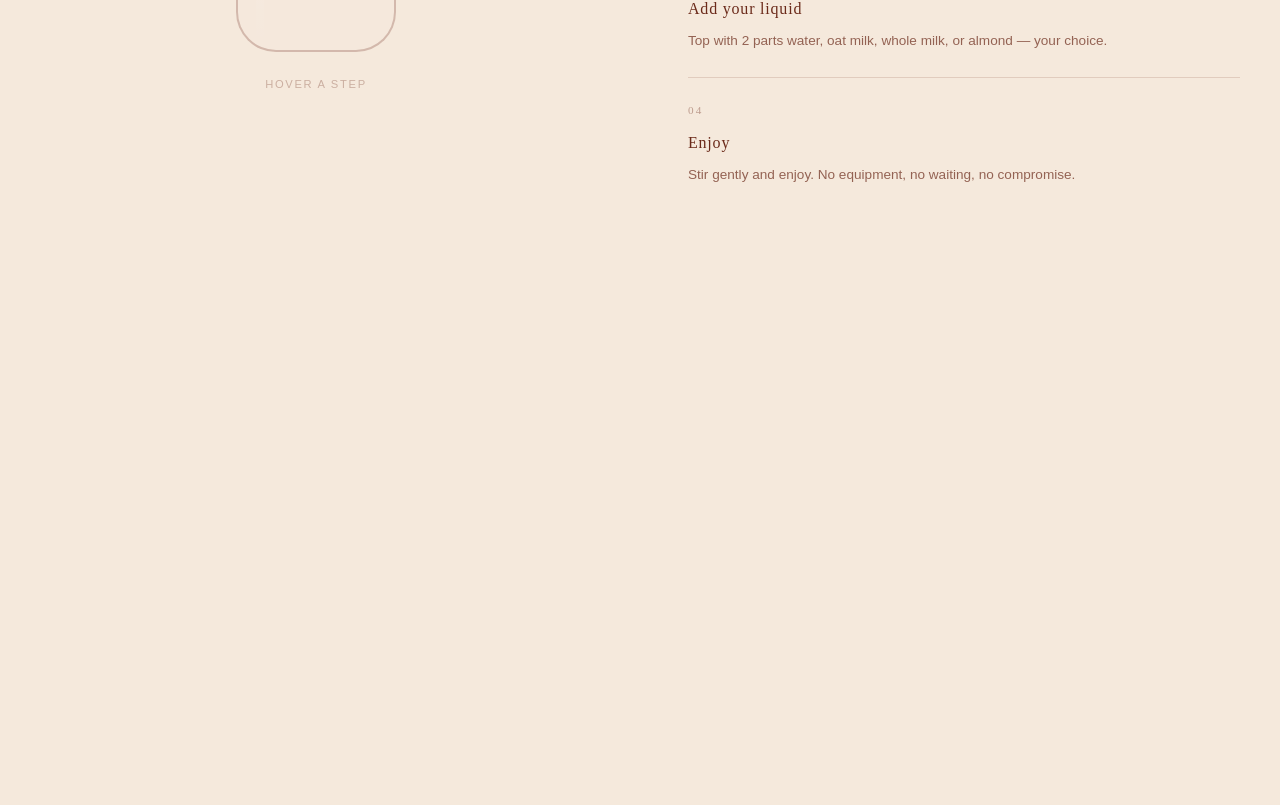
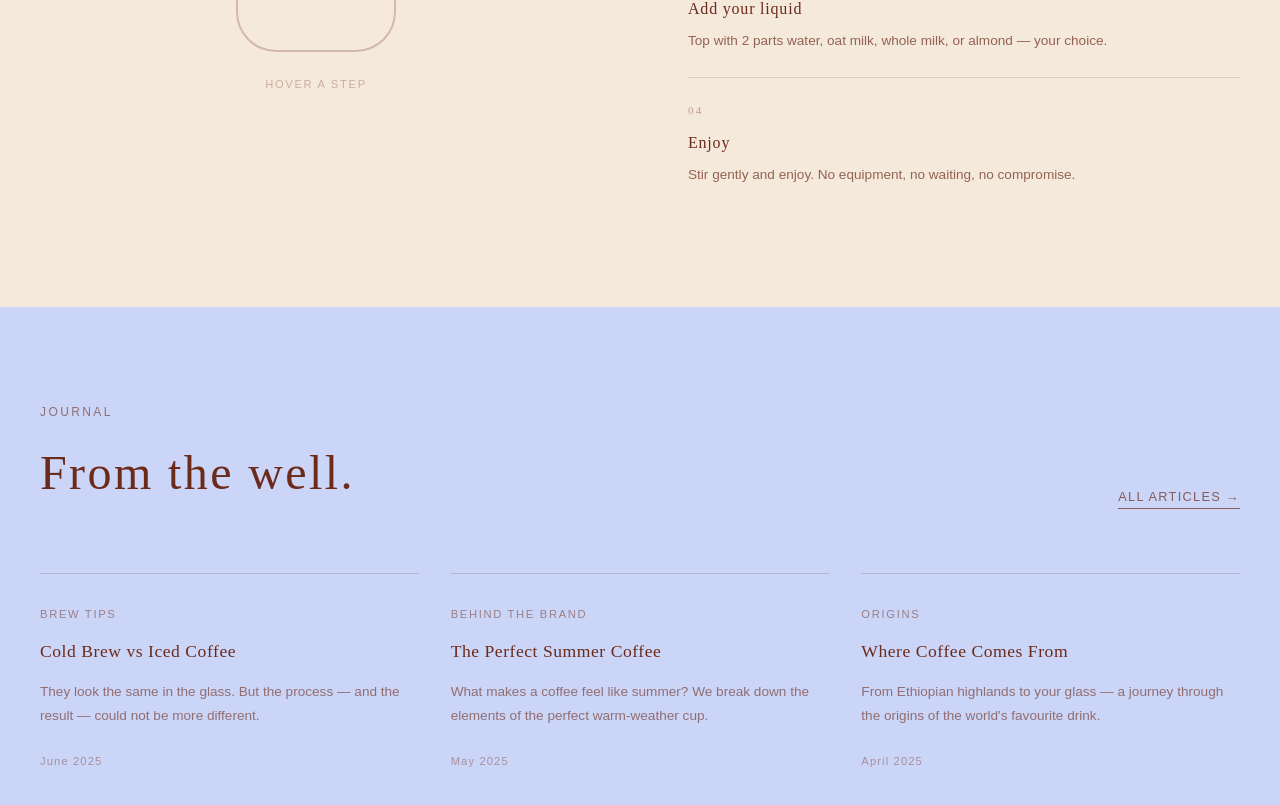
Before and after one commit to marmje03/deepwell, a React (Vite) app: page / in a window 1280 px wide. Shown: the part 3126-3931 px from the top of the page. Before the commit the page ends 3433 px from the top, so only its background shows below. Built offline with nearby package versions, Linux system fonts and the light colour scheme.

Commit message:
Add JournalPreview section to Home page

```diff
--- /dev/null
+++ b/src/pages/Home/JournalPreview.tsx
@@ -0,0 +1,156 @@
+import { motion } from 'framer-motion'
+import { Link } from 'react-router-dom'
+
+const articles = [
+  {
+    category: 'Brew Tips',
+    title: 'Cold Brew vs Iced Coffee',
+    excerpt: 'They look the same in the glass. But the process — and the result — could not be more different.',
+    date: 'June 2025',
+    slug: 'cold-brew-vs-iced-coffee',
+  },
+  {
+    category: 'Behind the Brand',
+    title: 'The Perfect Summer Coffee',
+    excerpt: 'What makes a coffee feel like summer? We break down the elements of the perfect warm-weather cup.',
+    date: 'May 2025',
+    slug: 'perfect-summer-coffee',
+  },
+  {
+    category: 'Origins',
+    title: 'Where Coffee Comes From',
+    excerpt: 'From Ethiopian highlands to your glass — a journey through the origins of the world\'s favourite drink.',
+    date: 'April 2025',
+    slug: 'coffee-origins',
+  },
+]
+
+export default function JournalPreview() {
+  return (
+    <section style={{
+      backgroundColor: 'var(--color-cold-blue)',
+      padding: '6rem 2rem',
+    }}>
+      <div style={{ maxWidth: '1200px', margin: '0 auto' }}>
+        <motion.div
+          initial={{ opacity: 0, y: 30 }}
+          whileInView={{ opacity: 1, y: 0 }}
+          transition={{ duration: 0.6 }}
+          viewport={{ once: true }}
+          style={{
+            display: 'flex',
+            justifyContent: 'space-between',
+            alignItems: 'flex-end',
+            marginBottom: '4rem',
+          }}
+        >
+          <div>
+            <p style={{
+              fontFamily: 'var(--font-body)',
+              fontSize: '0.75rem',
+              letterSpacing: '0.2em',
+              textTransform: 'uppercase',
+              color: 'var(--color-deep-roast)',
+              opacity: 0.6,
+              marginBottom: '1rem',
+            }}>
+              Journal
+            </p>
+            <h2 style={{
+              fontFamily: 'var(--font-heading)',
+              fontSize: 'clamp(2rem, 4vw, 3rem)',
+              color: 'var(--color-deep-roast)',
+              letterSpacing: '0.05em',
+            }}>
+              From the well.
+            </h2>
+          </div>
+
+          <Link to='/journal' style={{
+            fontFamily: 'var(--font-body)',
+            fontSize: '0.8rem',
+            letterSpacing: '0.1em',
+            textTransform: 'uppercase',
+            color: 'var(--color-deep-roast)',
+            textDecoration: 'none',
+            borderBottom: '1px solid var(--color-deep-roast)',
+            paddingBottom: '2px',
+            opacity: 0.7,
+          }}>
+            All articles →
+          </Link>
+        </motion.div>
+
+        <div style={{
+          display: 'grid',
+          gridTemplateColumns: 'repeat(3, 1fr)',
+          gap: '2rem',
+        }}>
+          {articles.map((article, i) => (
+            <motion.div
+              key={article.slug}
+              initial={{ opacity: 0, y: 40 }}
+              whileInView={{ opacity: 1, y: 0 }}
+              transition={{ duration: 0.6, delay: i * 0.1 }}
+              viewport={{ once: true }}
+            >
+              <Link to={`/journal/${article.slug}`} style={{ textDecoration: 'none' }}>
+                <div
+                  style={{
+                    borderTop: '1px solid rgba(107, 42, 26, 0.2)',
+                    paddingTop: '2rem',
+                    cursor: 'pointer',
+                    transition: 'opacity 0.3s ease',
+                  }}
+                  onMouseEnter={e => (e.currentTarget.style.opacity = '0.7')}
+                  onMouseLeave={e => (e.currentTarget.style.opacity = '1')}
+                >
+                  <p style={{
+                    fontFamily: 'var(--font-body)',
+                    fontSize: '0.7rem',
+                    letterSpacing: '0.15em',
+                    textTransform: 'uppercase',
+                    color: 'var(--color-deep-roast)',
+                    opacity: 0.5,
+                    marginBottom: '1rem',
+                  }}>
+                    {article.category}
+                  </p>
+                  <h3 style={{
+                    fontFamily: 'var(--font-heading)',
+                    fontSize: '1.1rem',
+                    color: 'var(--color-deep-roast)',
+                    letterSpacing: '0.03em',
+                    marginBottom: '1rem',
+                    lineHeight: 1.4,
+                  }}>
+                    {article.title}
+                  </h3>
+                  <p style={{
+                    fontFamily: 'var(--font-body)',
+                    fontSize: '0.85rem',
+                    color: 'var(--color-deep-roast)',
+                    opacity: 0.6,
+                    lineHeight: 1.8,
+                    marginBottom: '1.5rem',
+                  }}>
+                    {article.excerpt}
+                  </p>
+                  <p style={{
+                    fontFamily: 'var(--font-body)',
+                    fontSize: '0.7rem',
+                    color: 'var(--color-deep-roast)',
+                    opacity: 0.4,
+                    letterSpacing: '0.1em',
+                  }}>
+                    {article.date}
+                  </p>
+                </div>
+              </Link>
+            </motion.div>
+          ))}
+        </div>
+      </div>
+    </section>
+  )
+}
--- a/src/pages/Home/index.tsx
+++ b/src/pages/Home/index.tsx
@@ -2,6 +2,7 @@ import Hero from './Hero'
 import Flavours from './Flavours'
 import WhyDeepwell from './WhyDeepwell'
 import BrewGuide from './BrewGuide'
+import JournalPreview from './JournalPreview'
 
 export default function Home() {
   return (
@@ -10,6 +11,7 @@ export default function Home() {
       <Flavours />
       <WhyDeepwell />
       <BrewGuide />
+      <JournalPreview />
     </main>
   )
 }
```
